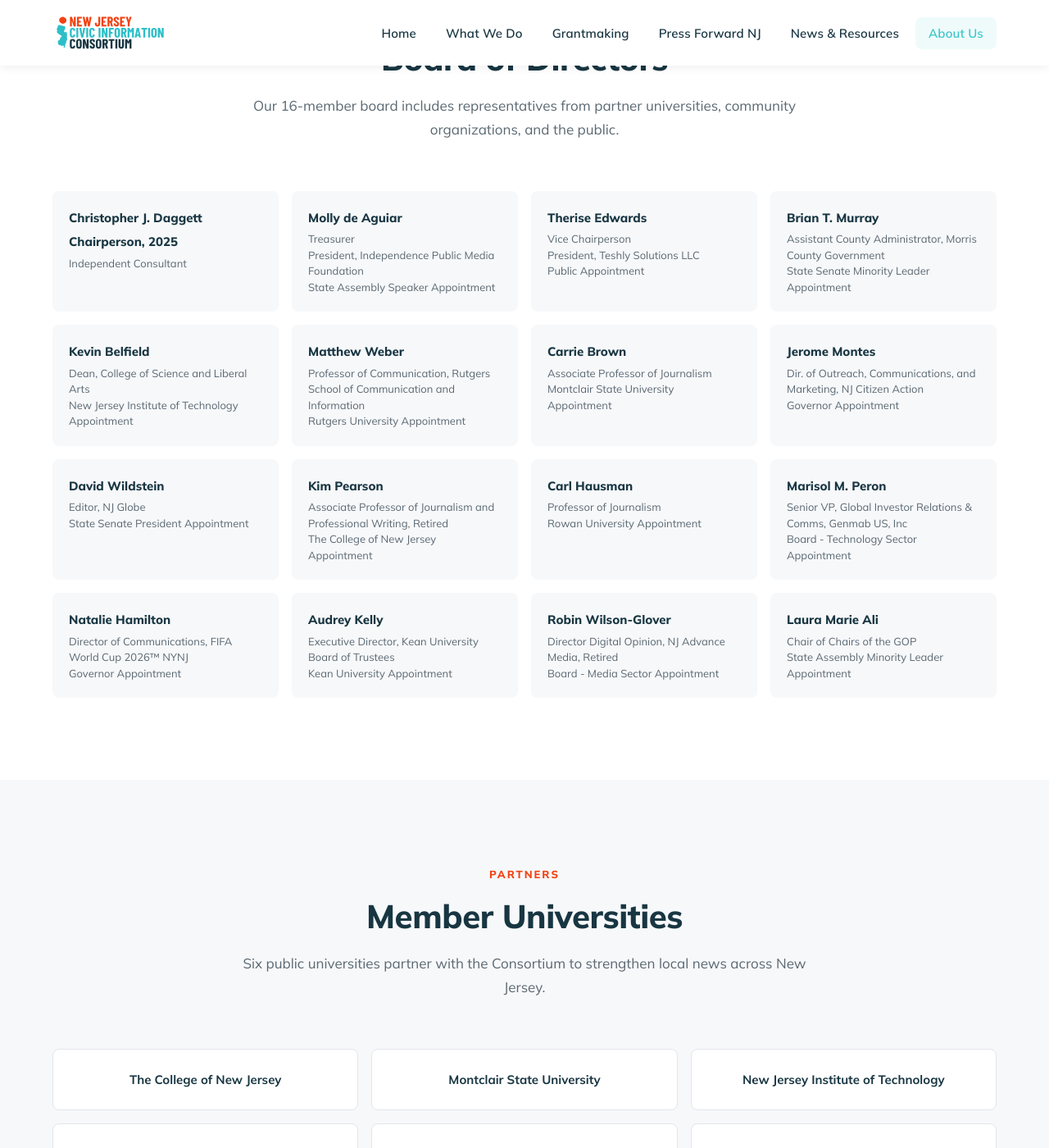
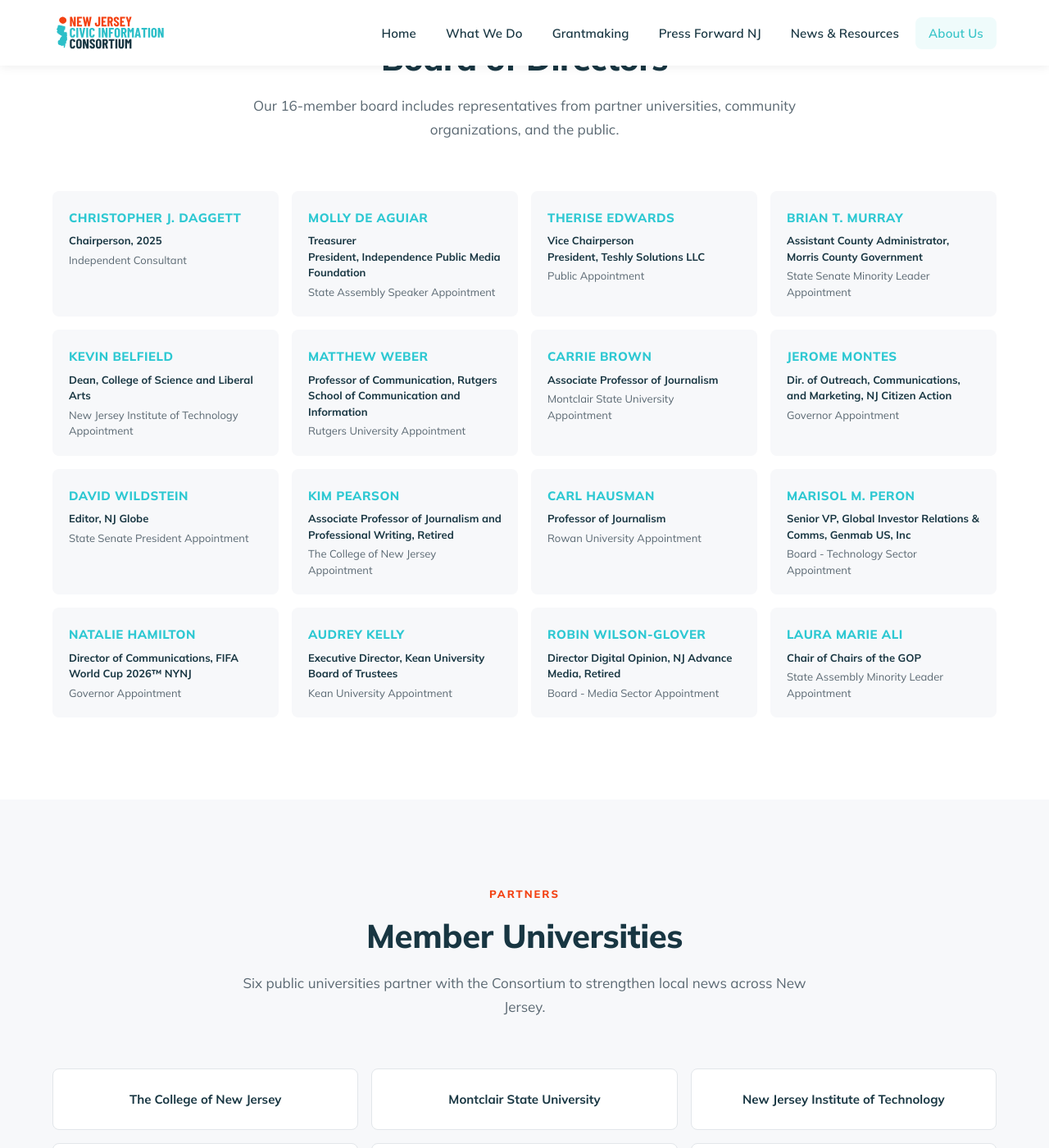
Before and after one commit to madi-mccool/njcivicinfo, a Jekyll site: the page built from docs/aboutus.md, in a window 1280 px wide and 1400 px high, scrolled down 2251 px. Shown: the whole window at 82% size. Built offline with Jekyll 4.4.1, drawn with Linux system fonts in a browser that asks for light colours.

Commit message:
Move Guiding Principles to Grantmaking page and restyle Board list
- Move Guiding Principles section from What We Do page to Grantmaking page,
  placed under Program Priorities & Strategies
- Restyle Board of Directors list: names in all caps with #2dc8d2 color,
  titles in bold navy, appointments in regular gray text

https://claude.ai/code/session_01TEkX9mhuw7oy2U5YAkGyTb

```diff
--- a/docs/aboutus.md
+++ b/docs/aboutus.md
@@ -109,86 +109,86 @@ permalink: /about/
 
     <div class="board-grid">
       <div class="board-member">
-        <strong>Christopher J. Daggett</strong>
-        <strong>Chairperson, 2025</strong>
-        <span>Independent Consultant</span>
+        <span class="board-name">Christopher J. Daggett</span>
+        <span class="board-title">Chairperson, 2025</span>
+        <span class="board-appointment">Independent Consultant</span>
       </div>
       <div class="board-member">
-        <strong>Molly de Aguiar</strong>
-        <span>Treasurer</span>
-        <span>President, Independence Public Media Foundation</span>
-        <span>State Assembly Speaker Appointment</span>
+        <span class="board-name">Molly de Aguiar</span>
+        <span class="board-title">Treasurer</span>
+        <span class="board-title">President, Independence Public Media Foundation</span>
+        <span class="board-appointment">State Assembly Speaker Appointment</span>
       </div>
       <div class="board-member">
-        <strong>Therise Edwards</strong>
-        <span>Vice Chairperson</span>
-        <span>President, Teshly Solutions LLC</span>
-        <span>Public Appointment</span>
+        <span class="board-name">Therise Edwards</span>
+        <span class="board-title">Vice Chairperson</span>
+        <span class="board-title">President, Teshly Solutions LLC</span>
+        <span class="board-appointment">Public Appointment</span>
       </div>
       <div class="board-member">
-        <strong>Brian T. Murray</strong>
-        <span>Assistant County Administrator, Morris County Government</span>
-        <span>State Senate Minority Leader Appointment</span>
+        <span class="board-name">Brian T. Murray</span>
+        <span class="board-title">Assistant County Administrator, Morris County Government</span>
+        <span class="board-appointment">State Senate Minority Leader Appointment</span>
       </div>
       <div class="board-member">
-        <strong>Kevin Belfield</strong>
-        <span>Dean, College of Science and Liberal Arts</span>
-        <span>New Jersey Institute of Technology Appointment</span>
+        <span class="board-name">Kevin Belfield</span>
+        <span class="board-title">Dean, College of Science and Liberal Arts</span>
+        <span class="board-appointment">New Jersey Institute of Technology Appointment</span>
       </div>
       <div class="board-member">
-        <strong>Matthew Weber</strong>
-        <span>Professor of Communication, Rutgers School of Communication and Information</span>
-        <span>Rutgers University Appointment</span>
+        <span class="board-name">Matthew Weber</span>
+        <span class="board-title">Professor of Communication, Rutgers School of Communication and Information</span>
+        <span class="board-appointment">Rutgers University Appointment</span>
       </div>
       <div class="board-member">
-        <strong>Carrie Brown</strong>
-        <span>Associate Professor of Journalism</span>
-        <span>Montclair State University Appointment</span>
+        <span class="board-name">Carrie Brown</span>
+        <span class="board-title">Associate Professor of Journalism</span>
+        <span class="board-appointment">Montclair State University Appointment</span>
       </div>
       <div class="board-member">
-        <strong>Jerome Montes</strong>
-        <span>Dir. of Outreach, Communications, and Marketing, NJ Citizen Action</span>
-        <span>Governor Appointment</span>
+        <span class="board-name">Jerome Montes</span>
+        <span class="board-title">Dir. of Outreach, Communications, and Marketing, NJ Citizen Action</span>
+        <span class="board-appointment">Governor Appointment</span>
       </div>
       <div class="board-member">
-        <strong>David Wildstein</strong>
-        <span>Editor, NJ Globe</span>
-        <span>State Senate President Appointment</span>
+        <span class="board-name">David Wildstein</span>
+        <span class="board-title">Editor, NJ Globe</span>
+        <span class="board-appointment">State Senate President Appointment</span>
       </div>
       <div class="board-member">
-        <strong>Kim Pearson</strong>
-        <span>Associate Professor of Journalism and Professional Writing, Retired</span>
-        <span>The College of New Jersey Appointment</span>
+        <span class="board-name">Kim Pearson</span>
+        <span class="board-title">Associate Professor of Journalism and Professional Writing, Retired</span>
+        <span class="board-appointment">The College of New Jersey Appointment</span>
       </div>
       <div class="board-member">
-        <strong>Carl Hausman</strong>
-        <span>Professor of Journalism</span>
-        <span>Rowan University Appointment</span>
+        <span class="board-name">Carl Hausman</span>
+        <span class="board-title">Professor of Journalism</span>
+        <span class="board-appointment">Rowan University Appointment</span>
       </div>
       <div class="board-member">
-        <strong>Marisol M. Peron</strong>
-        <span>Senior VP, Global Investor Relations & Comms, Genmab US, Inc</span>
-        <span>Board - Technology Sector Appointment</span>
+        <span class="board-name">Marisol M. Peron</span>
+        <span class="board-title">Senior VP, Global Investor Relations & Comms, Genmab US, Inc</span>
+        <span class="board-appointment">Board - Technology Sector Appointment</span>
       </div>
       <div class="board-member">
-        <strong>Natalie Hamilton</strong>
-        <span>Director of Communications, FIFA World Cup 2026™ NYNJ</span>
-        <span>Governor Appointment</span>
+        <span class="board-name">Natalie Hamilton</span>
+        <span class="board-title">Director of Communications, FIFA World Cup 2026™ NYNJ</span>
+        <span class="board-appointment">Governor Appointment</span>
       </div>
       <div class="board-member">
-        <strong>Audrey Kelly</strong>
-        <span>Executive Director, Kean University Board of Trustees</span>
-        <span>Kean University Appointment</span>
+        <span class="board-name">Audrey Kelly</span>
+        <span class="board-title">Executive Director, Kean University Board of Trustees</span>
+        <span class="board-appointment">Kean University Appointment</span>
       </div>
       <div class="board-member">
-        <strong>Robin Wilson-Glover</strong>
-        <span>Director Digital Opinion, NJ Advance Media, Retired</span>
-        <span>Board - Media Sector Appointment</span>
+        <span class="board-name">Robin Wilson-Glover</span>
+        <span class="board-title">Director Digital Opinion, NJ Advance Media, Retired</span>
+        <span class="board-appointment">Board - Media Sector Appointment</span>
       </div>
       <div class="board-member">
-        <strong>Laura Marie Ali</strong>
-        <span>Chair of Chairs of the GOP</span>
-        <span>State Assembly Minority Leader Appointment</span>
+        <span class="board-name">Laura Marie Ali</span>
+        <span class="board-title">Chair of Chairs of the GOP</span>
+        <span class="board-appointment">State Assembly Minority Leader Appointment</span>
       </div>
     </div>
   </div>
--- a/docs/assets/css/style.css
+++ b/docs/assets/css/style.css
@@ -1568,19 +1568,31 @@ h4 { font-weight: 700; }
   box-shadow: var(--shadow-sm);
 }
 
-.board-member strong {
+.board-member .board-name {
   display: block;
   font-size: 15px;
   font-weight: 800;
-  color: var(--color-navy);
-  margin-bottom: 4px;
-}
-
-.board-member span {
+  color: #2dc8d2;
+  text-transform: uppercase;
+  letter-spacing: 0.5px;
+  margin-bottom: 6px;
+}
+
+.board-member .board-title {
   display: block;
   font-size: 13px;
+  font-weight: 700;
+  color: var(--color-navy);
+  line-height: 1.5;
+}
+
+.board-member .board-appointment {
+  display: block;
+  font-size: 13px;
+  font-weight: 400;
   color: var(--color-gray-600);
   line-height: 1.5;
+  margin-top: 4px;
 }
 
 /* ============================================
```
Also changed, not shown: docs/grantmaking.html (+43 -0 lines), docs/what-we-do.html (+0 -43 lines).
